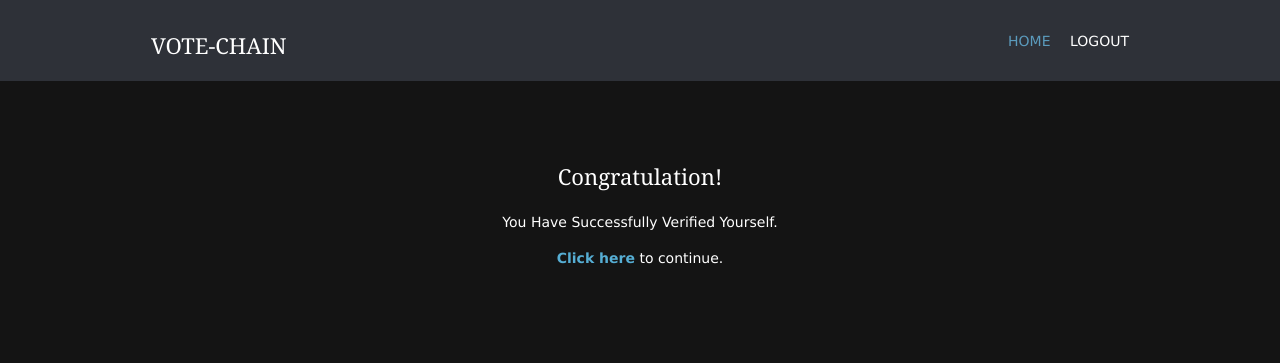
After one commit to manjugowda-max/e-Voting-with-Blockchain, a PHP site: page /vote-verification-success.php in a window 1280 px wide. The commit adds this page. Shown: the top 363 px of the page. Run offline with PHP 8.4, Linux system fonts and the light colour scheme; a user stored in the database is signed in.

Commit message:
vote-verification success page added

```diff
--- /dev/null
+++ b/vote-verification-success.php
@@ -0,0 +1,63 @@
+<?php
+
+require('connection.php');
+session_start();
+
+if( empty($_SESSION['member_id'])) {
+  header("location:access-denied.php");
+}
+
+?>
+
+
+<!DOCTYPE html>
+<html>
+<head>
+  <title>Vote-Chain</title>
+  <meta charset="utf-8">
+  <meta name="viewport" content="width=device-width, initial-scale=1.0, maximum-scale=1.0, user-scalable=no">
+  <link href="layout/styles/layout.css" rel="stylesheet" type="text/css" media="all">
+</head>
+
+<body id="top">
+
+<div class="wrapper row1">
+  <header id="header" class="hoc clear">
+    <div id="logo" class="fl_left">
+      <h1><a href="voter.php">Vote-Chain</a></h1>
+    </div>
+    <nav id="mainav" class="fl_right">
+      <ul class="clear">
+        <li class="active"><a href="voter.php">Home</a></li>
+
+        <li><a href="logout.php">Logout</a></li>
+      </ul>
+    </nav>
+  </header>
+</div>
+
+<div class="wrapper bgded" style="background-color: #141414;">
+  <section id="testimonials" class="hoc container clear">
+    <ul class="nospace group">
+			<li>
+				<center>
+					<h3>Congratulation!</h3>
+					<p>You Have Successfully Verified Yourself.</p>
+					<p><a href="vote.php"><b>Click here</b></a> to continue.</p>
+				</center>
+			</li>
+    </ul>
+  </section>
+</div>
+
+<a id="backtotop" href="#top"><i class="fa fa-chevron-up"></i></a>
+
+<!-- JAVASCRIPTS -->
+<script src="layout/scripts/jquery.min.js"></script>
+<script src="layout/scripts/jquery.backtotop.js"></script>
+<script src="layout/scripts/jquery.mobilemenu.js"></script>
+<!-- IE9 Placeholder Support -->
+<script src="layout/scripts/jquery.placeholder.min.js"></script>
+<!-- / IE9 Placeholder Support -->
+</body>
+</html>
--- a/voter-verification.php
+++ b/voter-verification.php
@@ -75,10 +75,9 @@ if( empty($_SESSION['member_id'])) {
                 $sql = "UPDATE tbmembers SET voter_status='$voter_status' WHERE voter_id='$voterID'";
                 $result = mysql_query( $sql ) or die( mysql_error() );
 
-      			  	header( "location: vote.php" );
+      			  	header( "location: vote-verification-success.php" );
       			  }
       			  else {
-      			  	//try again:
       			  	header( "location: voter-verification-failure.php" );
       			  }
       			}
```
Also changed, not shown: reg-verification.php (+12 -4 lines), vote.php (+0 -11 lines).
